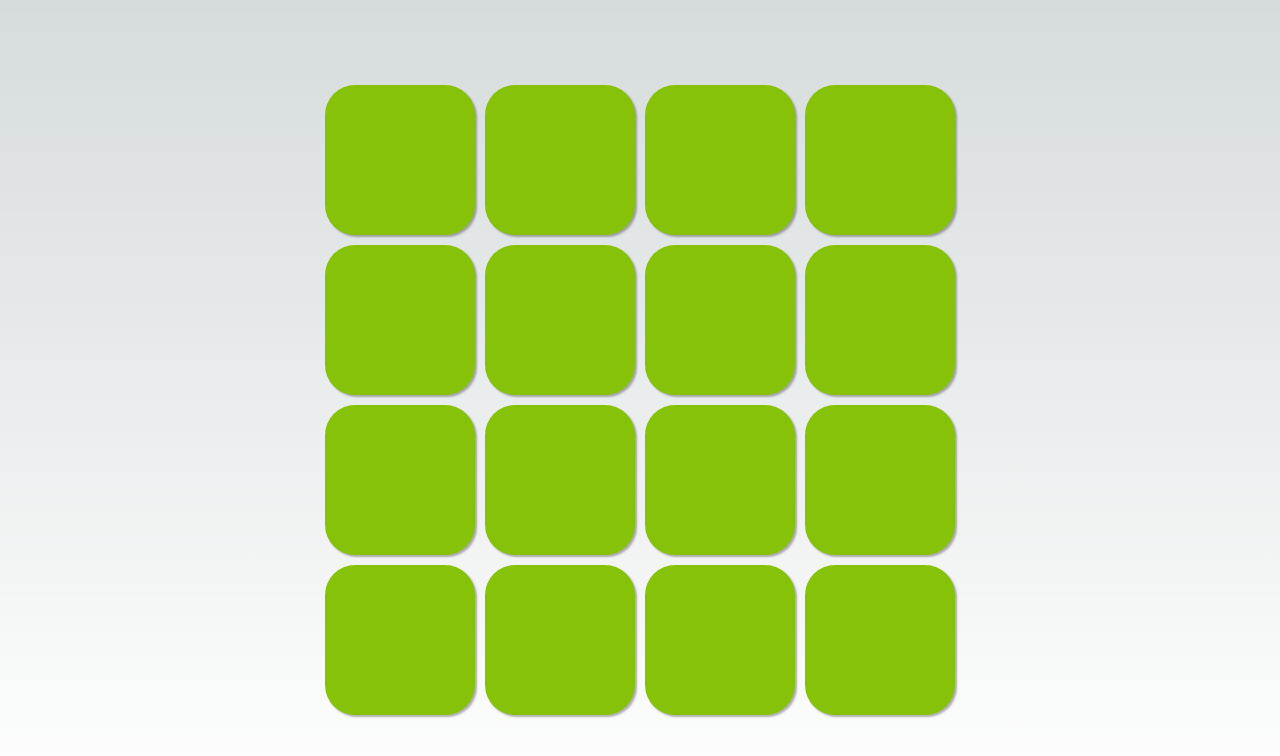
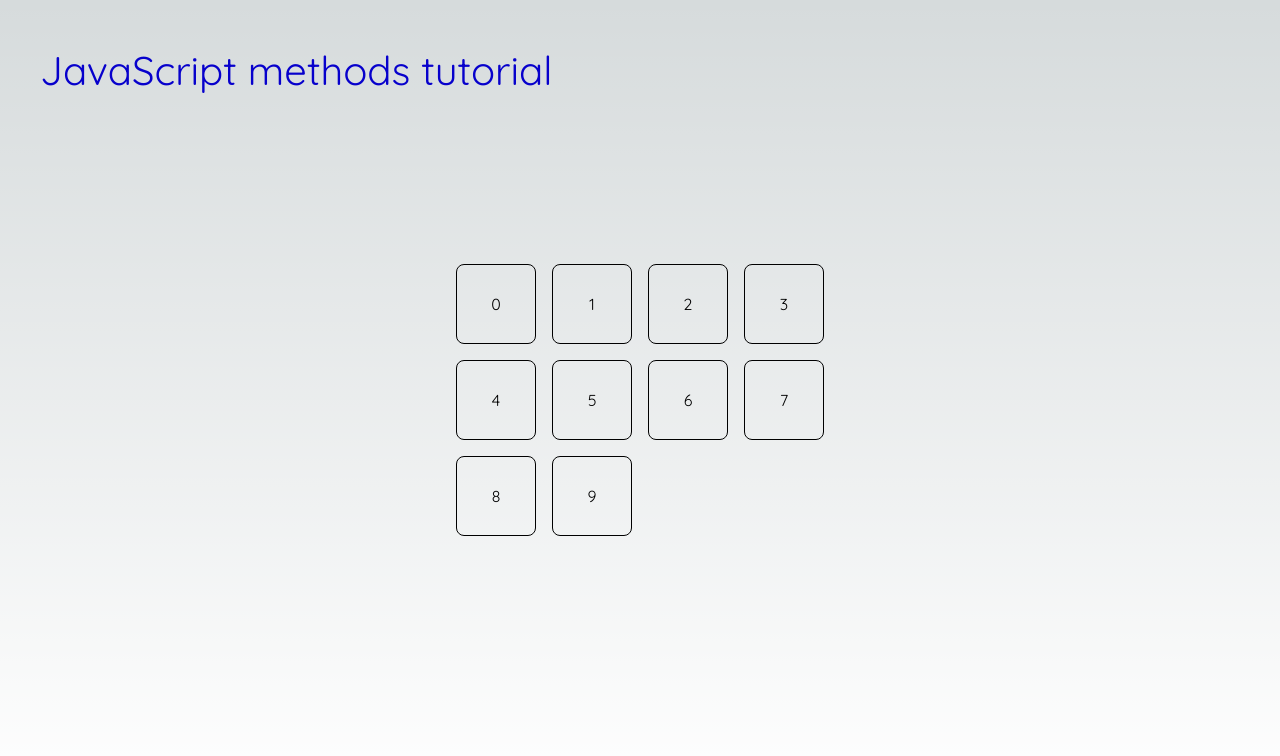
Before and after one commit to barbaraperic/bloomscript, a Next.js app: page / in a window 1280 px wide. Shown: the top 756 px of the page. Built offline with nearby package versions, Linux system fonts and the light colour scheme.

Commit message:
card and animation

```diff
--- a/app/components/Card.tsx
+++ /dev/null
@@ -1,26 +0,0 @@
-'use client'
-
-import { motion } from "framer-motion";
-
-const Card = ({ colIndex, rowIndex, size, gap }) => {
-  const diagonalIndex = (360 / 6) * (colIndex + rowIndex);
-
-
-  return (
-    <motion.div
-      style={{
-        boxShadow: `2px 2px 2px 0px rgba(0, 0, 0, .3)`,
-        background: `hsla(calc(var(--base-hue)), 90%, 40%, 1)`,
-        width: size,
-        height: size,
-        top: rowIndex * (size + gap),
-        left: colIndex * (size + gap),
-        position: "absolute",
-        borderRadius: "20%",
-      }}
-    />
-  );
-};
-
-
-export default Card
--- a/app/components/CardList.tsx
+++ /dev/null
@@ -1,48 +0,0 @@
-'use client'
-import { motion } from "framer-motion";
-import Card from "./Card";
-
-const grid = [[0, 1, 2, 3], [4, 5, 6, 7], [8, 9, 10, 11], [12, 13, 14, 15]];
-const size = 150;
-const gap = 10;
-
-const CardList = () => {
-
-  return (
-    <div>
-      <motion.div
-        animate={{ "--base-hue": 100 } as any}
-        initial={{ "--base-hue": 0 } as any}
-        transition={{ duration: 10, loop: Infinity, ease: "linear" }}
-        style={{ width: "100%", height: "100%" }}
-      >
-        <motion.div
-          style={{
-            display: "flex",
-            width: (size + gap) * 4 - gap,
-            height: (size + gap) * 4 - gap,
-            top: "0%",
-            left: "50%",
-            transform: "translate(-50%, 0%)",
-            position: "relative",
-            perspective: 500
-          }}
-        >
-          {grid.map((row, rowIndex) =>
-            row.map((_item, colIndex) => (
-              <Card
-                size={size}
-                gap={gap}
-                rowIndex={rowIndex}
-                colIndex={colIndex}
-                key={rowIndex + colIndex}
-              />
-            ))
-          )}
-        </motion.div>
-      </motion.div>
-    </div>
-  );
-}
-
-export default CardList
--- /dev/null
+++ b/app/components/Title.tsx
@@ -0,0 +1,30 @@
+'use client'
+
+import { motion } from "framer-motion";
+
+const Title = ({children}: {children: React.ReactNode}) => {
+
+
+  return (
+      <motion.div
+        animate={{ "--base-hue": 360 } as any}
+        initial={{ "--base-hue": 100 } as any}
+        transition={{ duration: 10, loop: Infinity, ease: "linear" }}
+        style={{ width: "100%", height: "100%" }}
+      >
+        <h2
+          style={{
+            cursor: 'pointer',
+            color: `hsla(calc(var(--base-hue)), 100%, 40%, 1)`,
+            position: "absolute",
+            fontSize: '40px'
+          }}>
+            {children}
+        </h2>
+
+      </motion.div>
+
+  );
+};
+
+export default Title
--- a/app/globals.css
+++ b/app/globals.css
@@ -6,6 +6,8 @@
   --foreground-rgb: 0, 0, 0;
   --background-start-rgb: 214, 219, 220;
   --background-end-rgb: 255, 255, 255;
+  --duration: 1s;
+  --easing: cubic-bezier(0.5,0,0.5,1);
 }
 
 @media (prefers-color-scheme: dark) {
--- a/app/layout.tsx
+++ b/app/layout.tsx
@@ -1,11 +1,11 @@
 import './globals.css'
-import { Inter } from 'next/font/google'
+import { Quicksand } from 'next/font/google'
 
-const inter = Inter({ subsets: ['latin'] })
+const quicksand = Quicksand({ subsets: ['latin'] })
 
 export const metadata = {
-  title: 'Create Next App',
-  description: 'Generated by create next app',
+  title: 'JS tutorial',
+  description: 'JavaScript tutorial',
 }
 
 export default function RootLayout({
@@ -15,7 +15,7 @@ export default function RootLayout({
 }) {
   return (
     <html lang="en">
-      <body className={inter.className}>{children}</body>
+      <body className={quicksand.className}>{children}</body>
     </html>
   )
 }
--- a/app/page.tsx
+++ b/app/page.tsx
@@ -1,10 +1,22 @@
-import Image from 'next/image'
-import CardList from './components/CardList'
+import Title from './components/Title'
+
+const cards = Array.from({ length: 10 }, (_, index) => index);
+
 
 export default function Home() {
+
   return (
-    <main className="flex min-h-screen flex-col items-center justify-center p-10">
-        <CardList />
+    <main className="flex min-h-screen flex-col items-center p-10">
+      <Title>JavaScript methods tutorial</Title>
+      {/* <div className='animate-slide-in rounded-full h-10 w-10 bg-red-950 '></div> */}
+            <div className='grid grid-cols-4 gap-4 m-auto'>
+
+      {cards.map((card, index) => (
+<div key={index} className='hover:scale-105 flex justify-center items-center transition-all h-20 w-20 border border-black rounded-lg cursor-pointer'>{card}</div>
+      ))}
+
+
+      </div>
     </main>
   )
 }
--- a/package.json
+++ b/package.json
@@ -22,5 +22,8 @@
     "react-dom": "18.2.0",
     "tailwindcss": "3.4.1",
     "typescript": "5.3.3"
+  },
+  "devDependencies": {
+    "@types/react-responsive-masonry": "^2.1.3"
   }
 }
--- a/tailwind.config.js
+++ b/tailwind.config.js
@@ -12,6 +12,15 @@ module.exports = {
         'gradient-conic':
           'conic-gradient(from 180deg at 50% 50%, var(--tw-gradient-stops))',
       },
+      animation: {
+        'slide-in': "slide-in var(--duration) var(--easing) infinite"
+      },
+      keyframes: {
+        "slide-in": {
+          '0%': { transform: 'translateX(0)'},
+          '100%': { transform: 'translateY(50vw)'}
+        }
+      }
     },
   },
   plugins: [],
```
Also changed, not shown: 1 other file (tests, documents, lock files or other folders).
